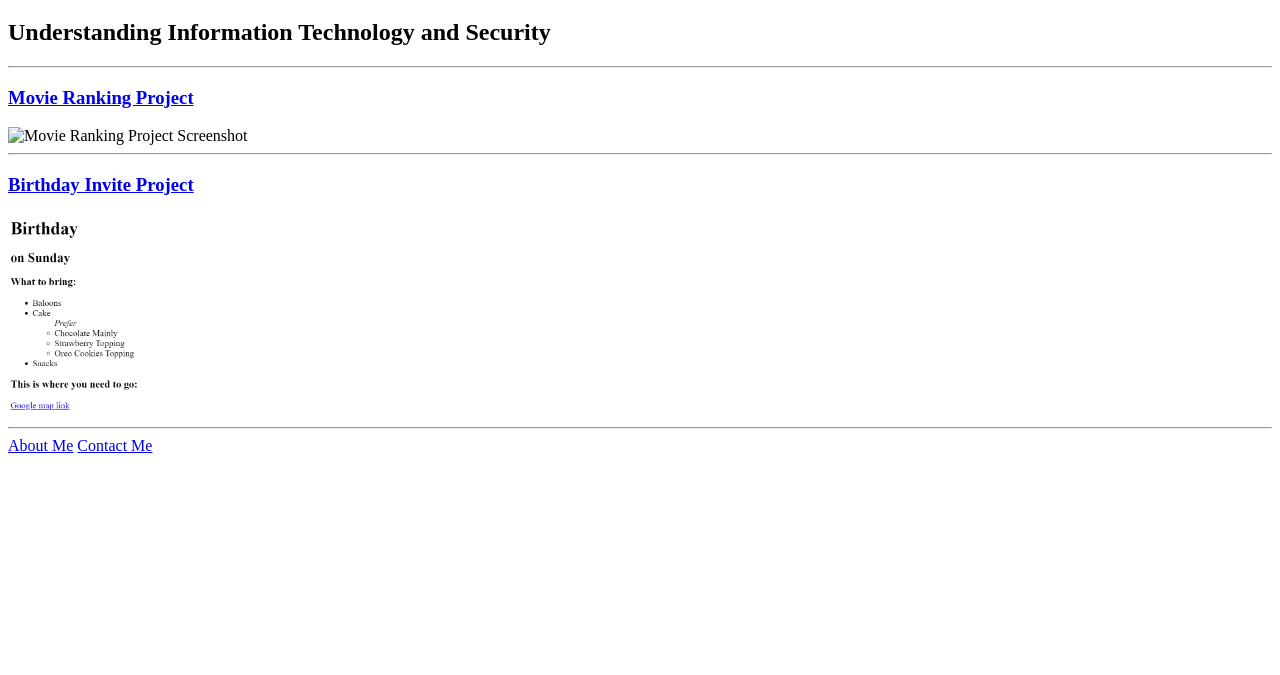
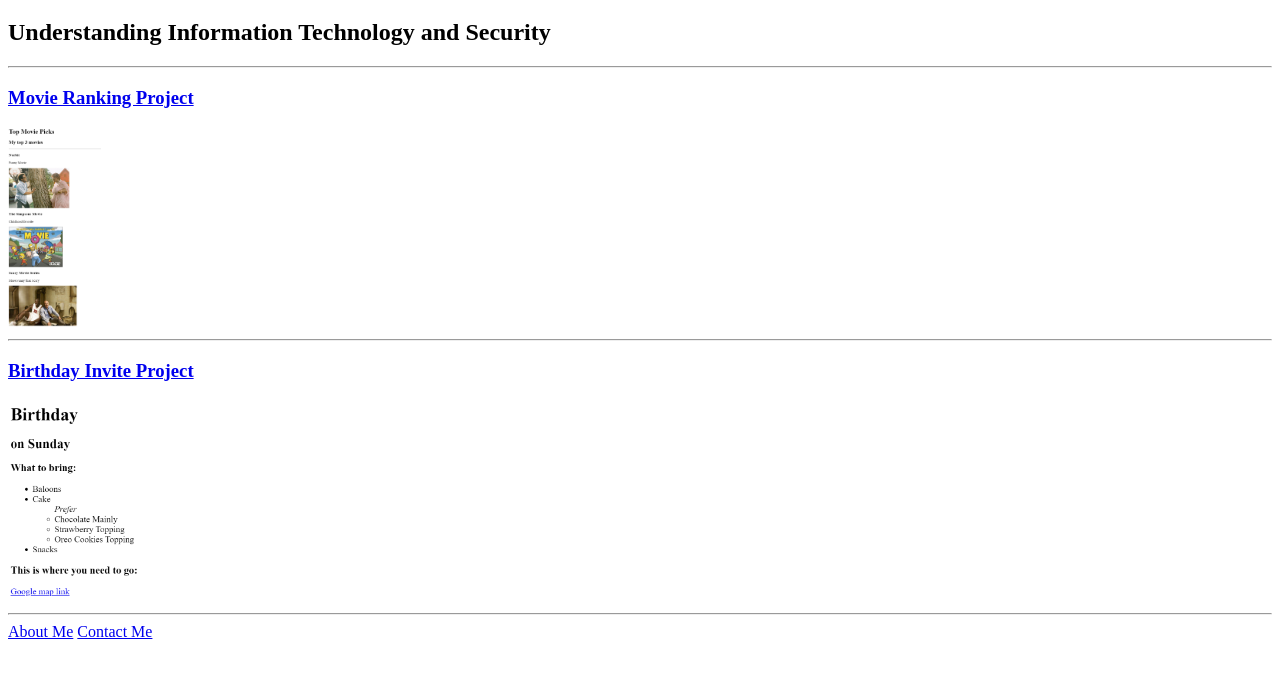
Before and after one commit to diegomagallanes1/html-portfolio, a plain HTML site: page index.html in a window 1280 px wide. Shown: the part 61-736 px from the top of the page. Drawn offline with Linux system fonts and the light colour scheme; files whose address does not match are found by name.

Commit message:
Update index.html
image path error fix attempt 1

```diff
--- a/index.html
+++ b/index.html
@@ -10,7 +10,7 @@
 </head>
 <body>
   <h3><a href="../4.3 HTML Porfolio Project/public/movie-ranking.html">Movie Ranking Project</a></h3>
-  <img src="../4.3 HTML Porfolio Project/assets/images/MovieRankingProject.png" alt="Movie Ranking Project Screenshot" height="200"/>
+  <img src="../assets/images/MovieRankingProject.png" alt="Movie Ranking Project Screenshot" height="200"/>
   <hr>
   <h3><a href="../4.3 HTML Porfolio Project/public/birthday-invite.html">Birthday Invite Project</a></h3>
   <img src="../4.3 HTML Porfolio Project/assets/images/BirthdayInviteProject.png" alt="Birthday Invite Project" height="200"/>
```
